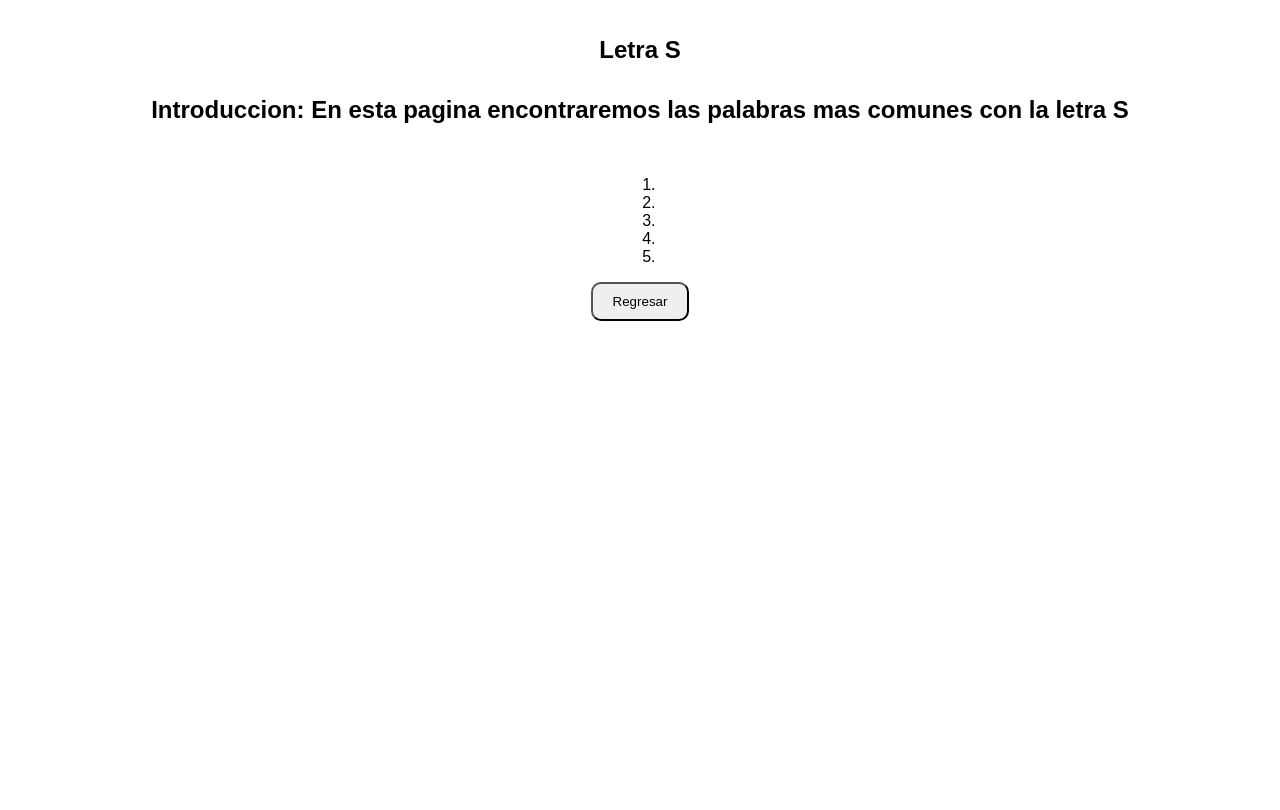
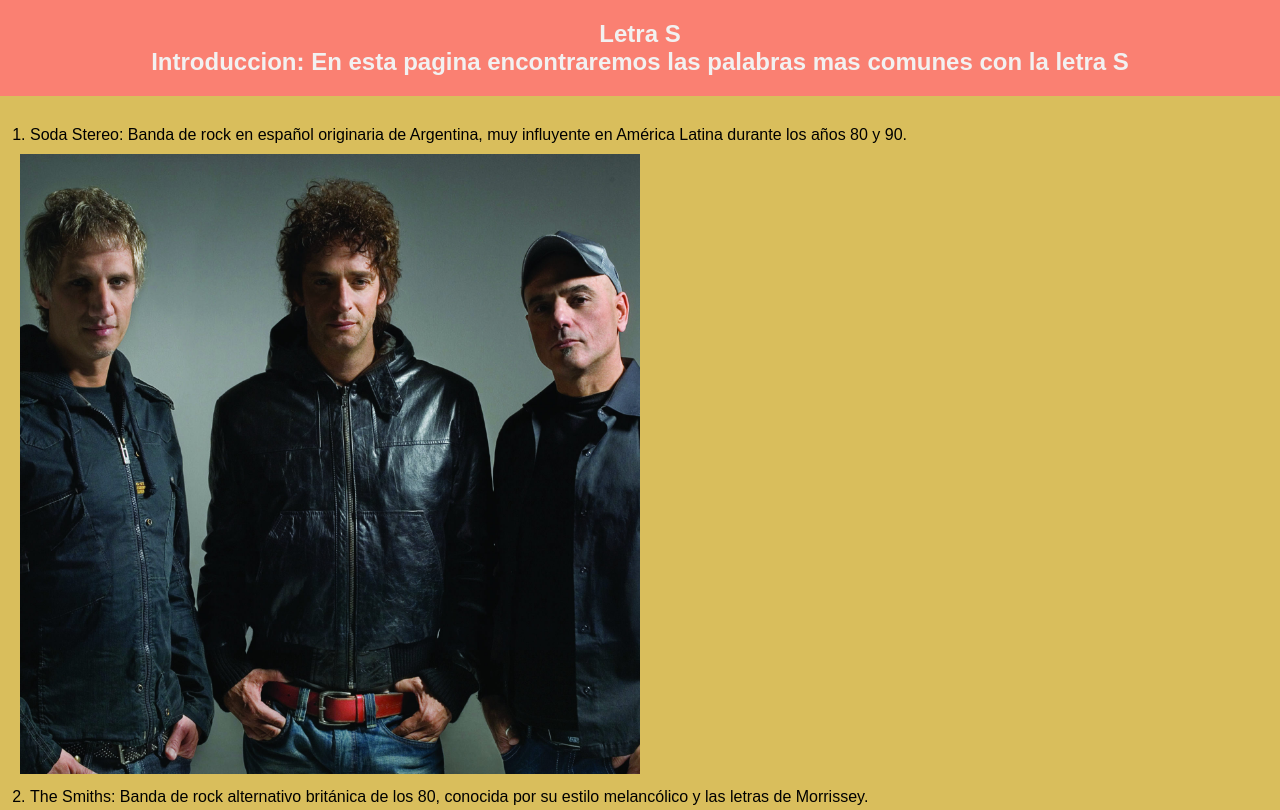
Before and after one commit to IrvinG-13/Practica-Css, a plain HTML site: page S.html in a window 1280 px wide. Shown: the top 810 px of the page. Drawn offline with Linux system fonts and the light colour scheme.

Commit message:
pagina R y S Terminada

```diff
--- a/S.html
+++ b/S.html
@@ -15,11 +15,16 @@
 
         <section id="sectionS">
             <ol>
-                <li></li>
-                <li></li>
-                <li></li>
-                <li></li>
-                <li></li>
+                <li>Soda Stereo: Banda de rock en español originaria de Argentina, muy influyente en América Latina durante los años 80 y 90.</li>
+                <img src="imagenes/soda.jpg" alt="">
+                <li>The Smiths: Banda de rock alternativo británica de los 80, conocida por su estilo melancólico y las letras de Morrissey.</li>
+                <img src="imagenes/smiths.jpg" alt="">
+                <li>Stephen King: Escritor estadounidense famoso por sus novelas de terror, suspenso y fantasía.</li>
+                <img src="imagenes/stephen.jpeg" alt="">
+                <li>Sevilla : Ciudad en el sur de España, conocida por su cultura, historia, arquitectura y tradiciones como el flamenco.</li>
+                <img src="imagenes/sevilla.jpg" alt="">
+                <li>Sushi: Comida japonesa a base de arroz adobado con vinagre, combinado con pescado, mariscos o vegetales, generalmente crudos o cocidos.</li>
+                <img src="imagenes/sushi.jpg" alt="">
             </ol>
         </section>
         <footer id="footerS">
--- a/style.css
+++ b/style.css
@@ -1,4 +1,4 @@
-body{
+*{
     margin: 0;
     padding: 0;
     box-sizing: border-box;
@@ -35,6 +35,9 @@ a:hover{
     background-color: rgb(83, 76, 76);
     transition: 0.3s;
 }
+a :visited{
+    color: blueviolet;
+}
 
 #datos{
     margin: 5px;
@@ -43,18 +46,35 @@ a:hover{
 
 /*Pagina con la Letra R*/
 
-#mainR{
+#mainR , #mainS{
     display: flex;
     flex-direction: column;
     width: 100%;
 }
 
-#headerR{
+#headerR, #headerS{
     display: flex;
     flex-direction: column;
     align-items: center;
     padding: 20px;
+    width: 100%;
     font-size: 12px;
+    background-color: rgb(139, 136, 136);
+    color: rgb(242, 241, 241);
+}
+
+#sectionR, #sectionS{
+    padding: 20px;
+    background-color: rgb(255, 242, 227);
+
+}
+
+ol li {
+    margin: 10px;
+}
+img{
+    width: 50%;
+    height: auto;
 }
 
 #regresar{
@@ -66,27 +86,20 @@ a:hover{
     border: none;
 }
 
-/*Pagina con la Letra S*/
-
-#mainS{
+#footerR , #footerS{
     display: flex;
-    flex-direction: column;
+    justify-content: center;
+    align-items: center;
     width: 100%;
+    padding: 20px;
+    background-color: rgb(139, 136, 136);
 }
 
-#headerS{
-    display: flex;
-    flex-direction: column;
-    align-items: center;
-    padding: 20px;
-    font-size: 12px;
+/*Pagina con la Letra S*/
+#headerS, #footerS{
+    background-color: salmon;
 }
 
-#regresar{
-    padding: 10px;
-    border-radius: 10px;
+#sectionS{
+    background-color: rgb(217, 190, 92);
 }
-
-#regresar a{
-    border: none;
-}
```
Also changed, not shown: R.html (+10 -5 lines), imagenes/44467.jpg.jpg (added), imagenes/Royal_Albert_Hall,_London_-_Nov_2012.jpg (added), imagenes/SK.jpeg (added), imagenes/The_Rolling_Stones_Summerfest_in_Milwaukee_-_2015.jpg (added), imagenes/ab676161000051744104fbd80f1f795728abbd59.jpeg (added), imagenes/coliseo_37c26845_240913142611_1200x800.jpg (added), imagenes/sevilla.jpg (added), imagenes/smiths.jpg (added), imagenes/soda.jpg (added), imagenes/stephen.jpeg (added), imagenes/sushi.jpg (added).
